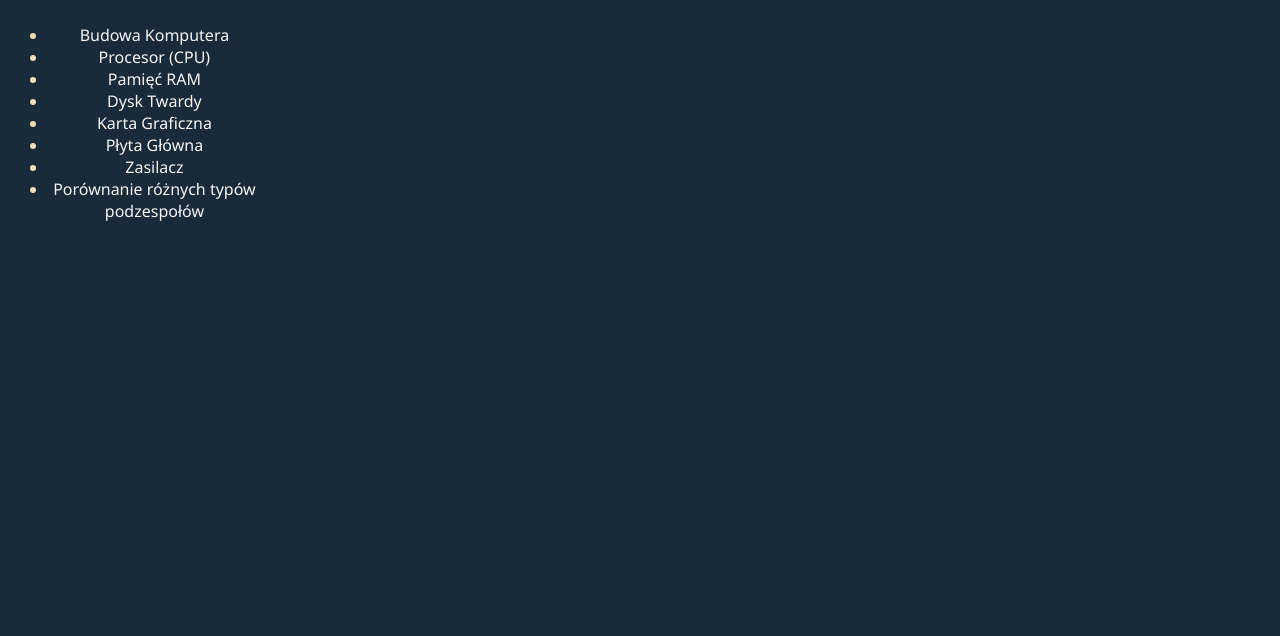
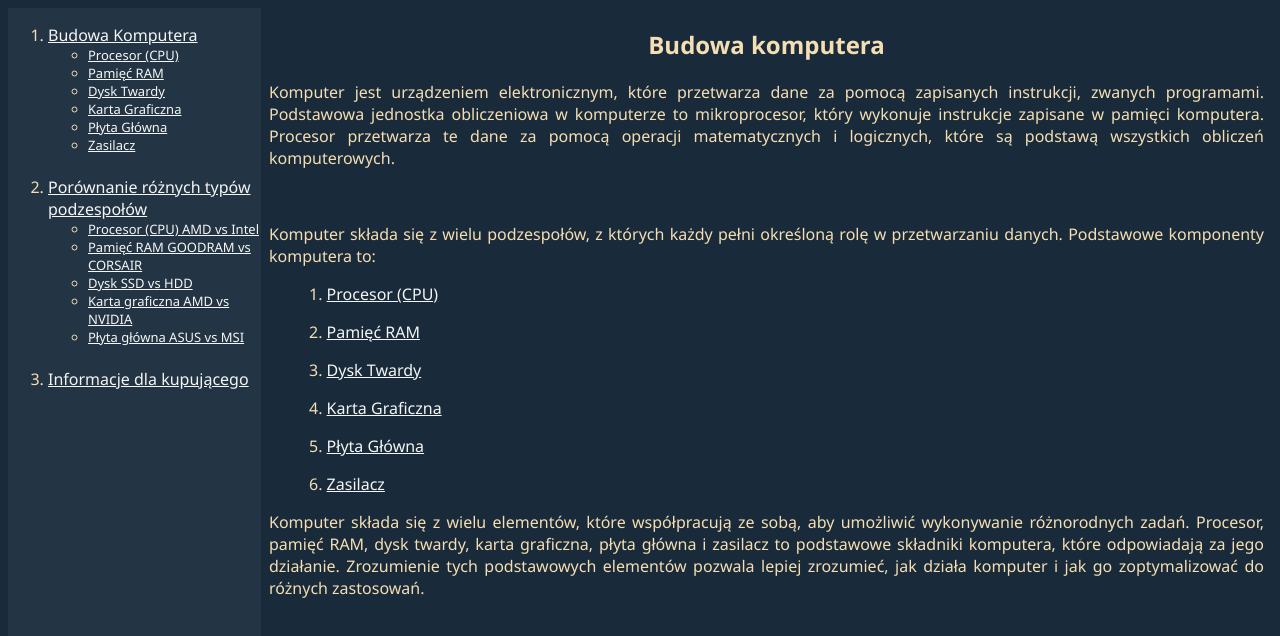
Before and after one commit to xNatilx26/xNatilx26.github.io, a plain HTML site: page main.html in a window 1280 px wide. Drawn offline with Linux system fonts and the light colour scheme.

Commit message:
zmieniony wygląd stronki

```diff
--- a/main.html
+++ b/main.html
@@ -1,5 +1,5 @@
 <!DOCTYPE html>
-<html lang="pl" style="height: 100%;">
+<html lang="pl" style="height: 100%;" class="noscroll">
 <head>
     <meta charset="UTF-8">
     <meta name="viewport" content="width=device-width, initial-scale=1.0">
@@ -49,17 +49,27 @@
 </head>
 <body class="flexbox">
     <nav>
-        <ul>
-            <li><a onclick="wyswietlbudowa()">Budowa Komputera</a></li>
-            <li><a onclick="wyswietlprocesor()">Procesor (CPU)</a></li>
-            <li><a onclick="wyswietlRAM()">Pamięć RAM</a></li>
-            <li><a onclick="wyswietldyski()">Dysk Twardy</a></li>
-            <li><a onclick="wyswietlkarta()">Karta Graficzna</a></li>
-            <li><a onclick="wyswietlplyta()">Płyta Główna</a></li>
-            <li><a onclick="wyswietlzasilacz()">Zasilacz</a></li>
-            <li><a onclick="wyswietlporownanie()">Porównanie różnych typów podzespołów</a></li>
-        </ul>
+        <ol>
+            <li><a href="javascript:void(0);" onclick="wyswietlbudowa()">Budowa Komputera</a></li>
+            <ul>
+            <li><a href="javascript:void(0);" onclick="wyswietlprocesor()">Procesor (CPU)</a></li>
+            <li><a href="javascript:void(0);" onclick="wyswietlRAM()">Pamięć RAM</a></li>
+            <li><a href="javascript:void(0);" onclick="wyswietldyski()">Dysk Twardy</a></li>
+            <li><a href="javascript:void(0);" onclick="wyswietlkarta()">Karta Graficzna</a></li>
+            <li><a href="javascript:void(0);" onclick="wyswietlplyta()">Płyta Główna</a></li>
+            <li><a href="javascript:void(0);" onclick="wyswietlzasilacz()">Zasilacz</a></li>
+            </ul><br>
+            <li><a href="javascript:void(0);" onclick="wyswietlporownanie()">Porównanie różnych typów podzespołów</a></li>
+            <ul>
+                <li><a href="javascript:void(0);">Procesor (CPU) AMD vs Intel</a></li>
+                <li><a href="javascript:void(0);">Pamięć RAM GOODRAM vs CORSAIR</a></li>
+                <li><a href="javascript:void(0);">Dysk SSD vs HDD</a></li>
+                <li><a href="javascript:void(0);">Karta graficzna AMD vs NVIDIA</a></li>
+                <li><a href="javascript:void(0);">Płyta główna ASUS vs MSI</a></li>
+            </ul><br>
+            <li><a href="javascript:void(0);">Informacje dla kupującego</a></li>
+        </ol>
     </nav>
-    <iframe src="" frameborder="0" id="content"></iframe>
+    <iframe src="budowa.html" frameborder="0" id="content"></iframe>
 </body>
 </html>
--- a/style.css
+++ b/style.css
@@ -13,6 +13,8 @@ body.flexbox nav{
     flex: 1;
     justify-content: space-between;
     height: 100%;
+    text-align: left;
+    background-color: rgb(35, 53, 68);
 }
 body.flexbox iframe{
     flex: 4;
@@ -24,3 +26,16 @@ body.flexbox iframe{
 a{
     color: whitesmoke;
 }
+body.flexbox nav ol ul{
+    font-size: small;
+}
+section ol{
+    text-align: justify;
+    list-style-position: inside;
+}
+p{
+    text-align: justify;
+}
+.noscroll{
+    overflow: hidden;
+}
```
Also changed, not shown: header.html (+1 -1 lines), index.html (+6 -4 lines), plyta_glowna.html (+6 -6 lines).
